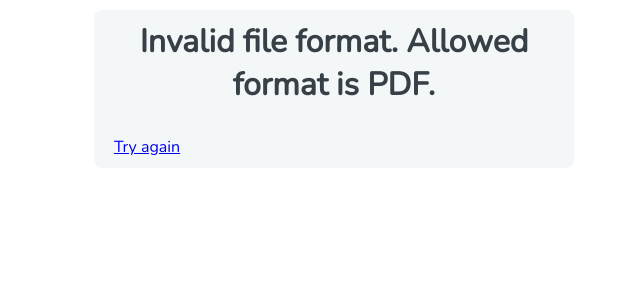
After one commit to Ligerd/Programowanie-aplikacji-mobilnych-i-webowych, a Flask app: template Projekt 1/client/app/templates/format_error.html in a window 1280 px wide. The commit adds this page. Shown: the top 300 px of the page, without its empty margins (306-946 px from the left). Run offline with Flask 2, Linux system fonts and the light colour scheme; the template is opened without the code that fills it, so the values that code supplies are empty.

Commit message:
Drobne poprawy

```diff
--- a/Projekt 1/client/app/main.py
+++ b/Projekt 1/client/app/main.py
@@ -6,6 +6,10 @@ app = Flask(__name__)
 @app.route('/',methods=["GET"])
 def index():
     return render_template('login.html')
+
+@app.route('/format_error',methods=["GET"])
+def format_error():
+    return render_template('format_error.html')
 
 @app.route('/upload-file',methods=['GET'])
 def upload():
--- /dev/null
+++ b/Projekt 1/client/app/templates/format_error.html
@@ -0,0 +1,16 @@
+<!DOCTYPE html>
+<html lang="en">
+<head>
+    <meta charset="UTF-8">
+    <title> Error</title>
+    <link rel= "stylesheet" type= "text/css" href= "{{ url_for('static',filename='styles/style.css') }}">
+    <script src="https://ajax.googleapis.com/ajax/libs/jquery/3.4.1/jquery.min.js"></script>
+    <link href="http://fonts.googleapis.com/css?family=Nunito:400,300" rel="stylesheet" type="text/css">
+</head>
+<body>
+<form action="">
+    <h1>Invalid file format. Allowed format is PDF.</h1>
+    <a href="http://localhost:3001/upload-file" id="try_again"> Try again</a>
+</form>
+</body>
+</html>
--- a/Projekt 1/client/app/templates/uploadfile.html
+++ b/Projekt 1/client/app/templates/uploadfile.html
@@ -20,7 +20,7 @@
        </div>
     </div>
     <button type="submit" class="btn btn-primary"> Upload file</button>
-    <button type="button" id="refresh" name="refresh">Show articals</button>
+    <button type="button" id="refresh" name="refresh">Show article</button>
     <a href="http://localhost:3000/logout" id="logout"> Logout</a>
 </form>
 <div id="myList">
--- a/Projekt 1/serwer/app/main.py
+++ b/Projekt 1/serwer/app/main.py
@@ -81,8 +81,17 @@ def singin():
             return redirect("http://localhost:3001/")
 
 
-app.config["IMAGE_UPLOADS"]="static/img"
+
 app.config["ALLOWED_FORMAT"]=["PDF"]
+
+def allowed_image(filename):
+    if not "." in filename:
+        return False
+    ext=filename.rsplit(".",1)[1]
+    if ext.upper() in app.config["ALLOWED_FORMAT"]:
+        return True
+    else:
+        return False
 
 @app.route("/upload-image",methods=["GET","POST"])
 def upload_image():
@@ -98,10 +107,11 @@ def upload_image():
             return response
         if(name_hash==dbname_hash):
             f = request.files["pdf"]
-            if(f==None):
+            if allowed_image(f):
+                save_file(f)
                 return redirect("http://localhost:3001/upload-file")
-            save_file(f)
-            return redirect("http://localhost:3001/upload-file")
+            else:
+                return redirect("http://localhost:3001/format_error")
         else:
             response = redirect("http://localhost:3001/error")
             response.set_cookie("session_id", "INVALIDATE", max_age=INVALIDATE)
```
